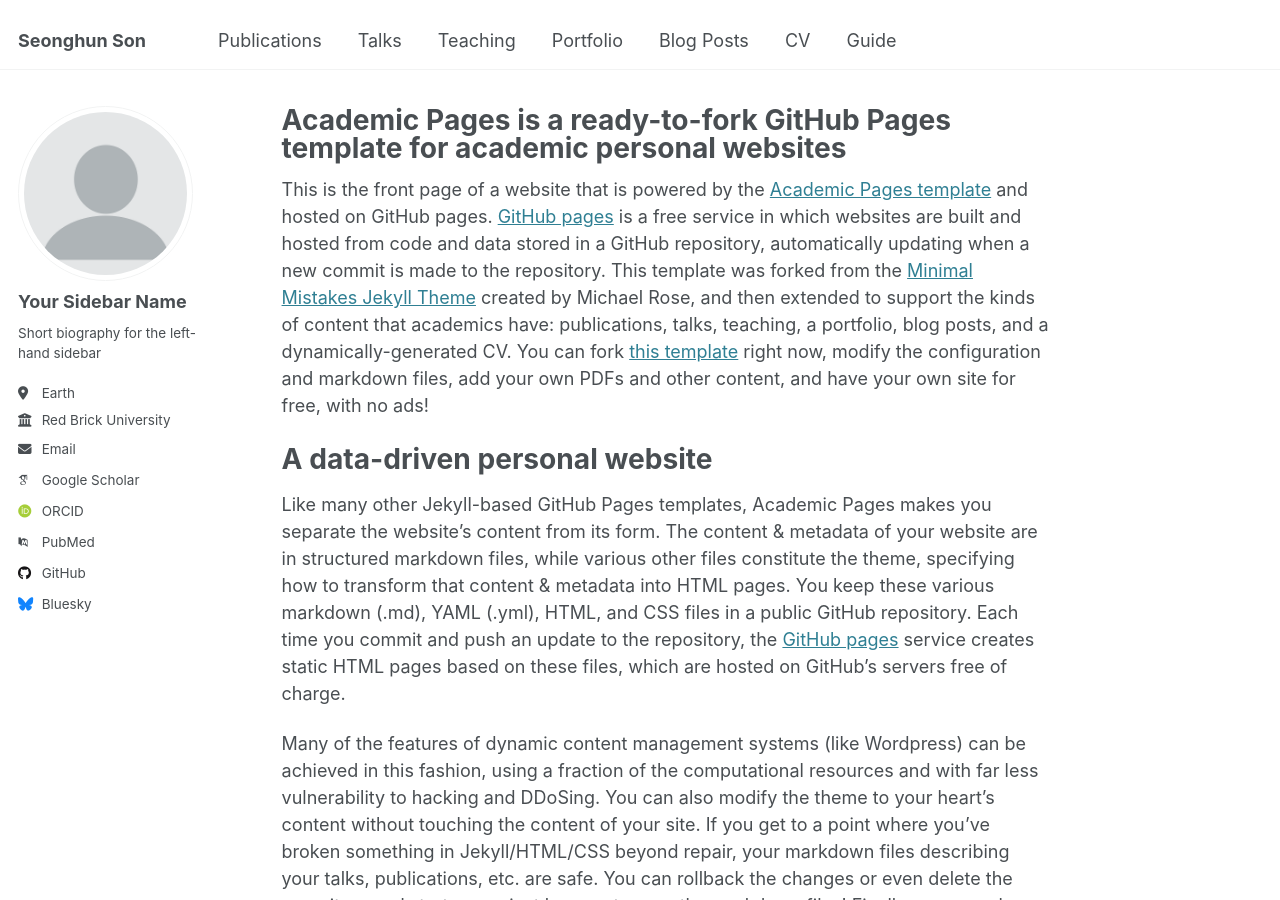
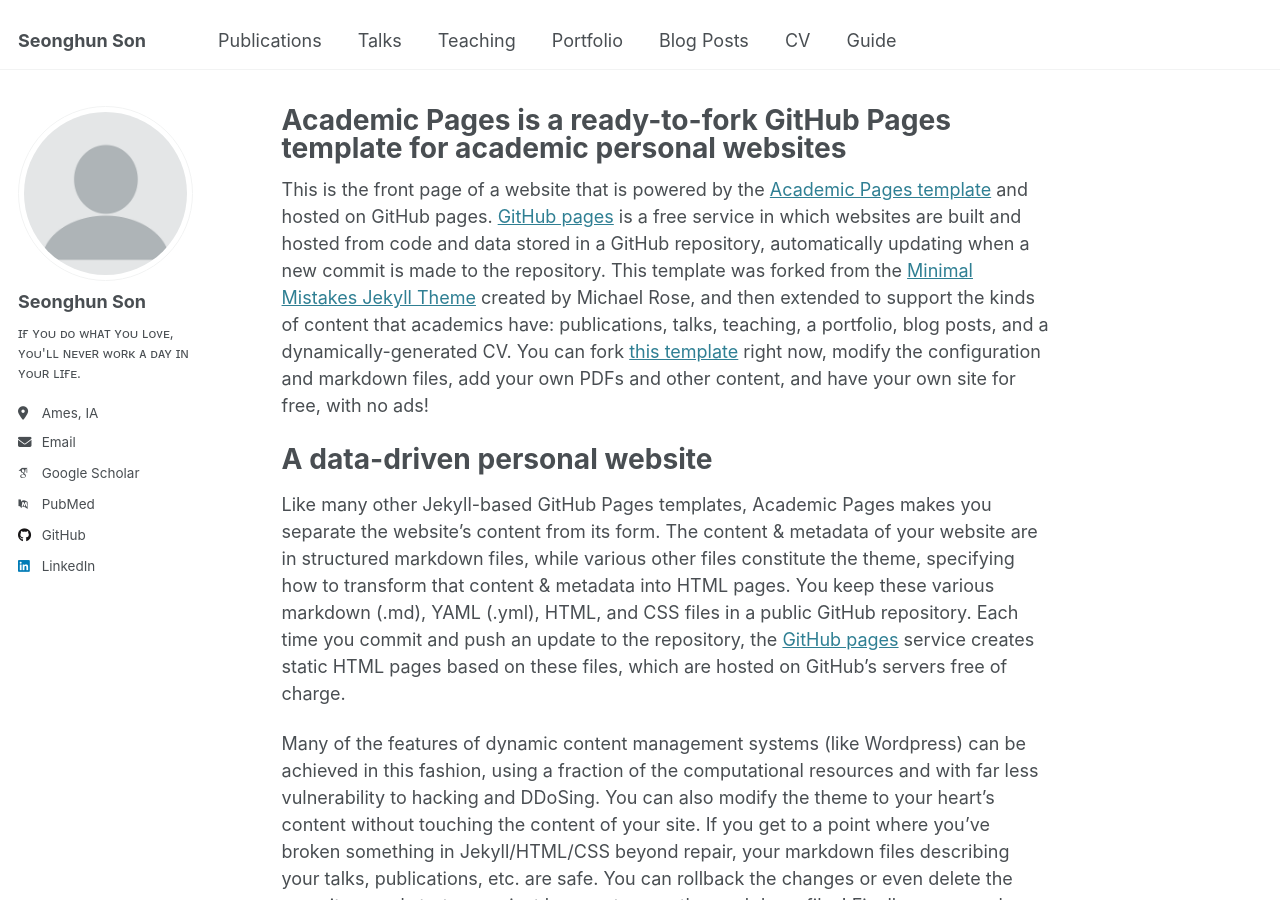
Before and after one commit to hunie-son/hunie-son.github.io, a Jekyll site: the page built from _pages/about.md, in a window 1280 px wide and 900 px high. Built offline with Jekyll 4.4.1, drawn with Linux system fonts in a browser that asks for light colours; some web fonts are replaced.

Commit message:
Update _config.yml

```diff
--- a/_config.yml
+++ b/_config.yml
@@ -23,19 +23,19 @@ repository               : "academicpages/academicpages.github.io"
 author:
   # Biographic information
   avatar           : "profile.png"
-  name             : "Your Sidebar Name"
+  name             : "Seonghun Son"
   pronouns         : # example: "she/her"
-  bio              : "Short biography for the left-hand sidebar"
-  location         : "Earth"
-  employer         : "Red Brick University"
+  bio              : "ɪғ ʏᴏᴜ ᴅᴏ ᴡʜᴀᴛ ʏᴏᴜ ʟᴏᴠᴇ, ʏᴏᴜ'ʟʟ ɴᴇᴠᴇʀ ᴡᴏʀᴋ ᴀ ᴅᴀʏ ɪɴ ʏᴏᴜʀ ʟɪғᴇ."
+  location         : "Ames, IA"
+  #employer         : "Red Brick University"
   uri              : # URL
-  email            : "none@example.org"
+  email            : "seonghunie@gmail.com"
 
   # Academic websites
   arxiv            : # URL - Update with the correct link to your profile
-  googlescholar    : "https://scholar.google.com/citations?user=PS_CX0AAAAAJ"
+  googlescholar    : "https://scholar.google.com/citations?user=R0J5dRUAAAAJ&hl=en"
   impactstory      : # URL
-  orcid            : "http://orcid.org/yourorcidurl"
+  #orcid            : "http://orcid.org/yourorcidurl"
   semantic         : # URL
   pubmed           : "https://www.ncbi.nlm.nih.gov/pubmed/?term=john+snow"
   researchgate     : # URL
@@ -45,12 +45,12 @@ author:
   bitbucket        : # Username - Update with your username on the site
   codepen          : # Username
   dribbble         : # Username
-  github           : "academicpages"
+  github           : "https://github.com/hunie-son/"
   kaggle           : # Username
   stackoverflow    : # User number or user number and name (i.e., use "1" or "1/jeff-atwood")
 
   # Social media
-  bluesky          : "bsky.app" # Replace this with you Bluesky username
+  #bluesky          : "bsky.app" # Replace this with you Bluesky username
   facebook         : # Username
   flickr           : # Username
   foursquare       : # Username
@@ -59,7 +59,7 @@ author:
   keybase          : # Username
   instagram        : # Username
   lastfm           : # Username
-  linkedin         : # Username
+  linkedin         : "seonghun-son-665924152"
   mastodon         : # URL
   medium           : # URL
   pinterest        : # Username
```
